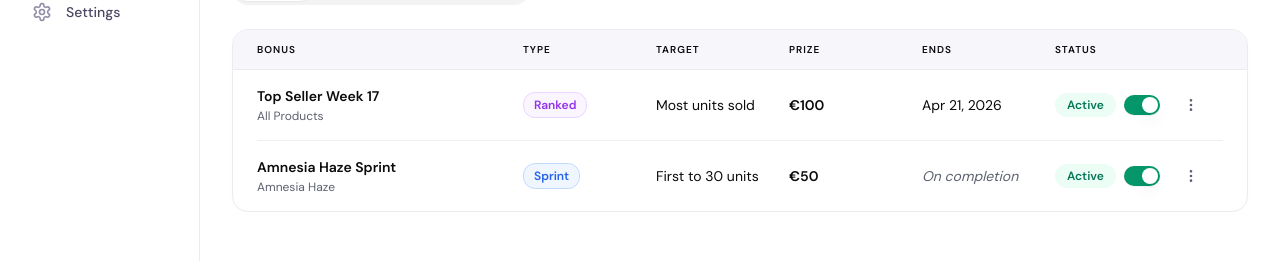
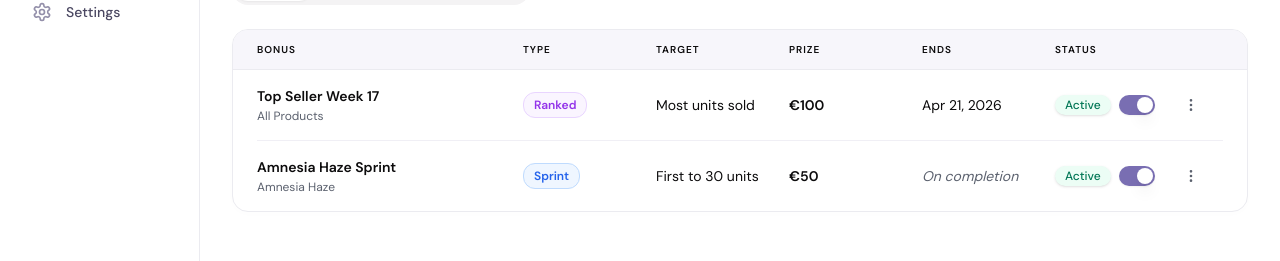
Before and after one commit to Moongrow-Technologies/Retailer-Portal, a React (Vite) app: page /bonuses in a window 1280 px wide. Shown: the part 399-660 px from the top of the page. Built offline with nearby package versions, Linux system fonts and the light colour scheme; no server answers.

Commit message:
File changes

```diff
--- a/src/pages/Bonuses.jsx
+++ b/src/pages/Bonuses.jsx
@@ -3,6 +3,7 @@ import { Link, useNavigate } from 'react-router-dom';
 import { Button } from '@/components/ui/button';
 import { Plus, MoreVertical } from 'lucide-react';
 import { Switch } from '@/components/ui/switch';
+import StatusBadge from '@/components/shared/StatusBadge';
 import { cn } from '@/lib/utils';
 import { BONUSES } from '@/lib/sampleData';
 import { format } from 'date-fns';
@@ -54,6 +55,11 @@ export default function Bonuses() {
 
   const handleDelete = (bonus) => {
     setBonuses(bonuses.filter((b) => b.id !== bonus.id));
+  };
+
+  const handleTogglePause = (bonus) => {
+    const newStatus = bonus.status === 'active' ? 'paused_manual' : 'active';
+    setBonuses(bonuses.map((b) => b.id === bonus.id ? { ...b, status: newStatus } : b));
   };
 
   return (
@@ -187,30 +193,19 @@ export default function Bonuses() {
                     : format(new Date(bonus.end_date), 'MMM d, yyyy')}
                 </span>
 
-                {/* Status */}
+                {/* Status + toggle */}
+                <div className="flex items-center gap-2" onClick={(e) => e.stopPropagation()}>
+                  <StatusBadge status={bonus.status} />
                   {bonus.status !== 'completed' && bonus.status !== 'scheduled' && (
-                  <div className="flex items-center gap-2" onClick={(e) => e.stopPropagation()}>
-                    <span className={cn("text-xs font-semibold px-3 py-1 rounded-full", isActive ? "bg-emerald-50 text-emerald-700" : "bg-[#EDE9F8] text-[#796EB2]")}>
-                      {isActive ? 'Active' : 'Paused'}
-                    </span>
-                    <Switch
-                      checked={isActive}
-                      onCheckedChange={() => {
-                        const newStatus = isActive ? 'paused_manual' : 'active';
-                        setBonuses(bonuses.map((b) => b.id === bonus.id ? { ...b, status: newStatus } : b));
-                      }}
-                      className="data-[state=checked]:bg-emerald-600"
-                    />
+                    <Switch checked={isActive} onCheckedChange={() => handleTogglePause(bonus)} className="data-[state=checked]:bg-[#796EB2]" />
+                  )}
                 </div>
-                )}
-                {(bonus.status === 'completed' || bonus.status === 'scheduled') && (
-                  <span className="text-sm text-[#5b616e]">—</span>
-                )}
 
                 {/* Menu */}
+                <div onClick={(e) => e.stopPropagation()}>
                   <DropdownMenu>
                     <DropdownMenuTrigger asChild>
-                    <button className="p-2 text-[#5b616e] hover:text-[#796EB2] hover:bg-[#F7F6FB] rounded-lg transition-colors" onClick={(e) => e.stopPropagation()}>
+                      <button className="p-2 text-[#5b616e] hover:text-[#796EB2] hover:bg-[#F7F6FB] rounded-lg transition-colors">
                         <MoreVertical className="w-4 h-4" />
                       </button>
                     </DropdownMenuTrigger>
@@ -219,6 +214,7 @@ export default function Bonuses() {
                       <DropdownMenuItem onClick={() => handleDelete(bonus)} className="text-destructive">Delete</DropdownMenuItem>
                     </DropdownMenuContent>
                   </DropdownMenu>
+                </div>
               </div>
               {idx < filtered.length - 1 && <div className="h-px bg-[#F0EFF5] mx-6" />}
             </div>
```
Lines whose indentation alone changed are shown as unchanged.
